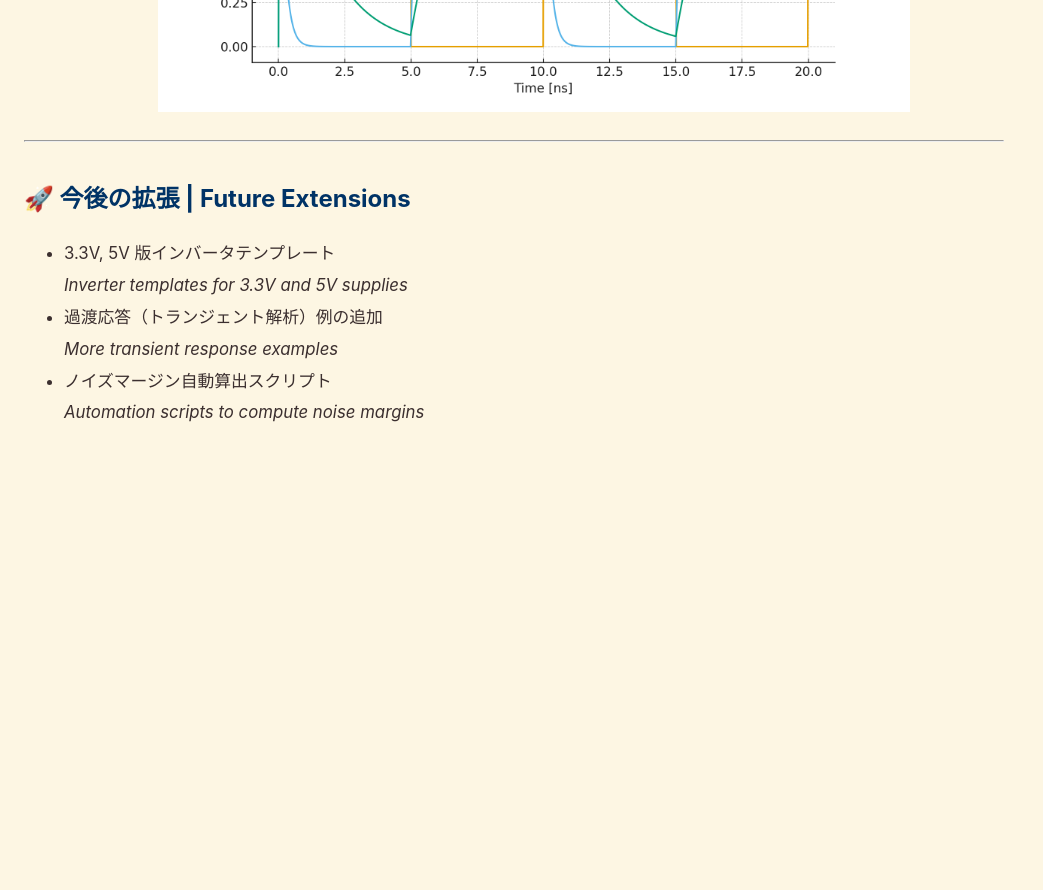
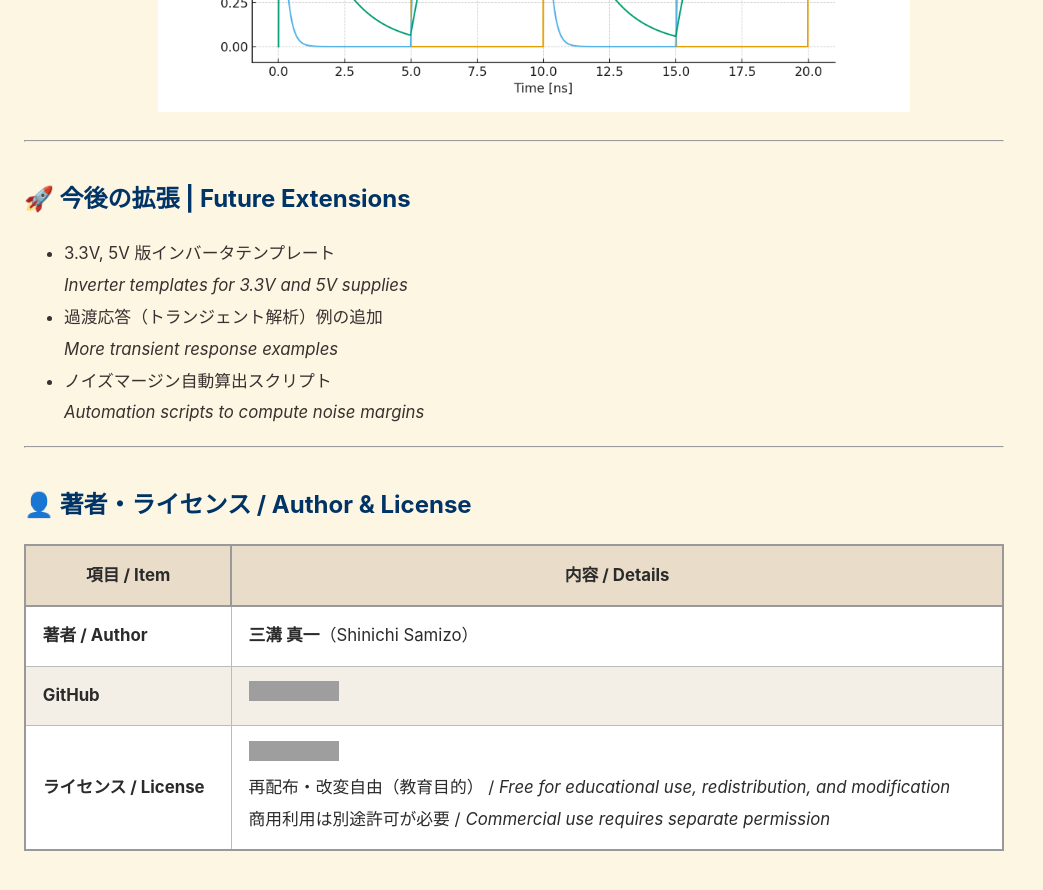
Before and after one commit to Samizo-AITL/SamizoGPT, a Jekyll site: the page built from InverterTemplates/index.md, in a window 1280 px wide and 900 px high, scrolled down 4238 px. Shown: the top 890 px of the window, without its empty margins (0-1043 px from the left). Built offline with Jekyll 4.4.1, drawn with Linux system fonts in a browser that asks for light colours; before the commit the page ends 4716 px from its top, so only the background shows below that; grey boxes are pictures that could not be loaded.

Commit message:
Update index.md

```diff
--- a/InverterTemplates/index.md
+++ b/InverterTemplates/index.md
@@ -95,3 +95,13 @@
   *More transient response examples*
 - ノイズマージン自動算出スクリプト
   *Automation scripts to compute noise margins*
+
+---
+
+## 👤 **著者・ライセンス / Author & License**
+
+| **項目 / Item** | **内容 / Details** |
+|-----------------|--------------------|
+| **著者 / Author** | **三溝 真一**（Shinichi Samizo） |
+| **GitHub** | [![GitHub](https://img.shields.io/badge/GitHub-Samizo--AITL-blue?style=for-the-badge&logo=github)](https://github.com/Samizo-AITL) |
+| **ライセンス / License** | [![Hybrid License](https://img.shields.io/badge/license-Hybrid-blueviolet?style=for-the-badge)](../#-ライセンス--license) <br> 再配布・改変自由（教育目的） / *Free for educational use, redistribution, and modification* <br> 商用利用は別途許可が必要 / *Commercial use requires separate permission* |
```
